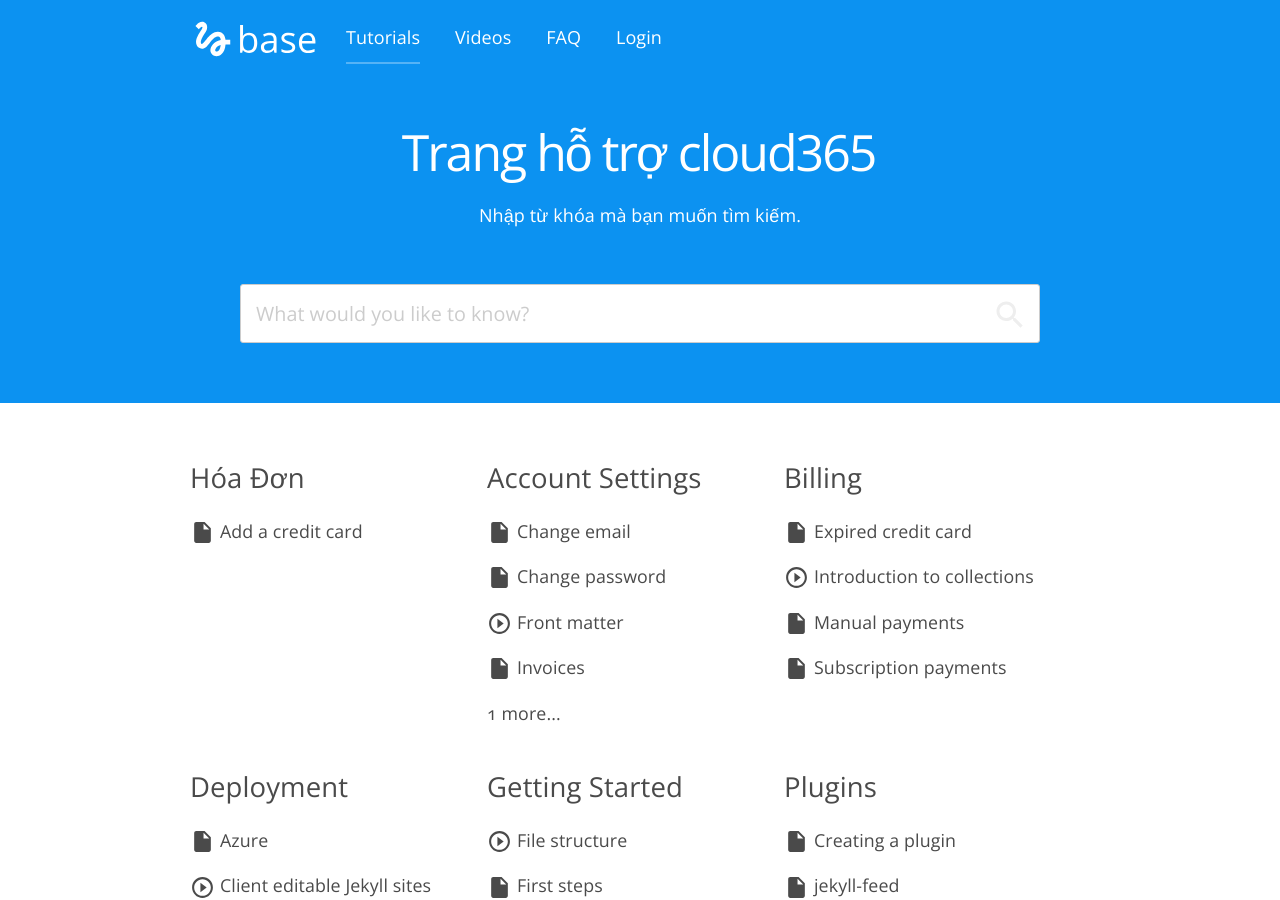
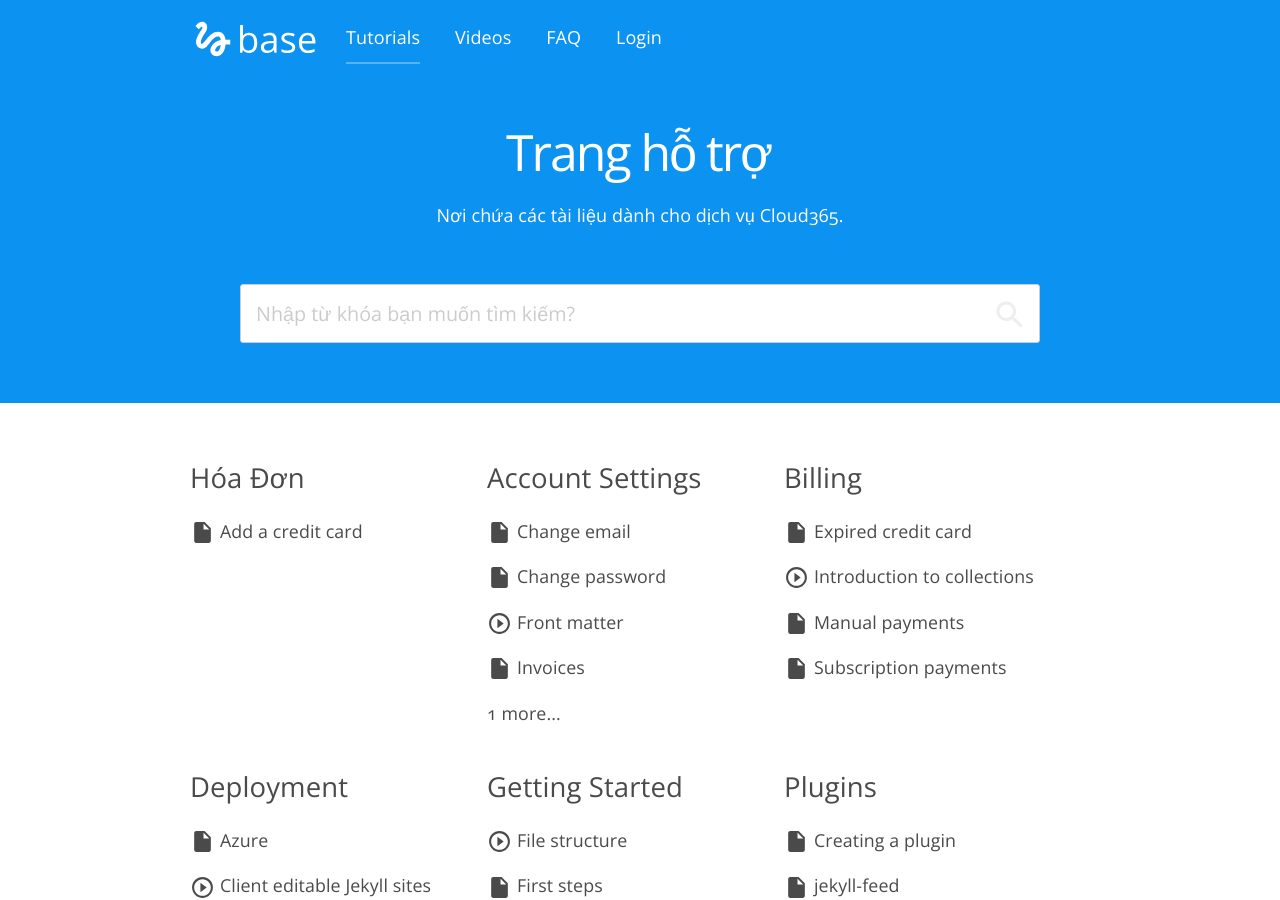
Before and after one commit to CloudCannon/base-jekyll-template, a Jekyll site: the page built from index.html, in a window 1280 px wide and 900 px high. Built offline with Jekyll 4.4.1, drawn with Linux system fonts in a browser that asks for light colours; nearby versions of some CDN libraries.

Commit message:
Cập nhật trang tìm kiếm
Cập nhật trang tìm kiếm

```diff
--- a/_includes/search.html
+++ b/_includes/search.html
@@ -1,5 +1,5 @@
 <form action="{{ site.baseurl }}/search/" method="get">
-	<input type="search" name="q" {% if include.add_id %}id="search-input"{% endif %} placeholder="What would you like to know?" autofocus>
+	<input type="search" name="q" {% if include.add_id %}id="search-input"{% endif %} placeholder="Nhập từ khóa bạn muốn tìm kiếm?" autofocus>
 	{% include search-icon.html %}
 	<input type="submit" value="Search" style="display: none;">
 </form>
--- a/_layouts/default.html
+++ b/_layouts/default.html
@@ -34,8 +34,8 @@
 					{% include navigation.html %}
 				</section>
 				<section class="hero_search">
-					<h1>Trang hỗ trợ cloud365</h1>
-					<p>Nhập từ khóa mà bạn muốn tìm kiếm.</p>
+					<h1>Trang hỗ trợ</h1>
+					<p>Nơi chứa các tài liệu dành cho dịch vụ Cloud365.</p>
 					{% include search.html %}
 				</section>
 			</div>
```
